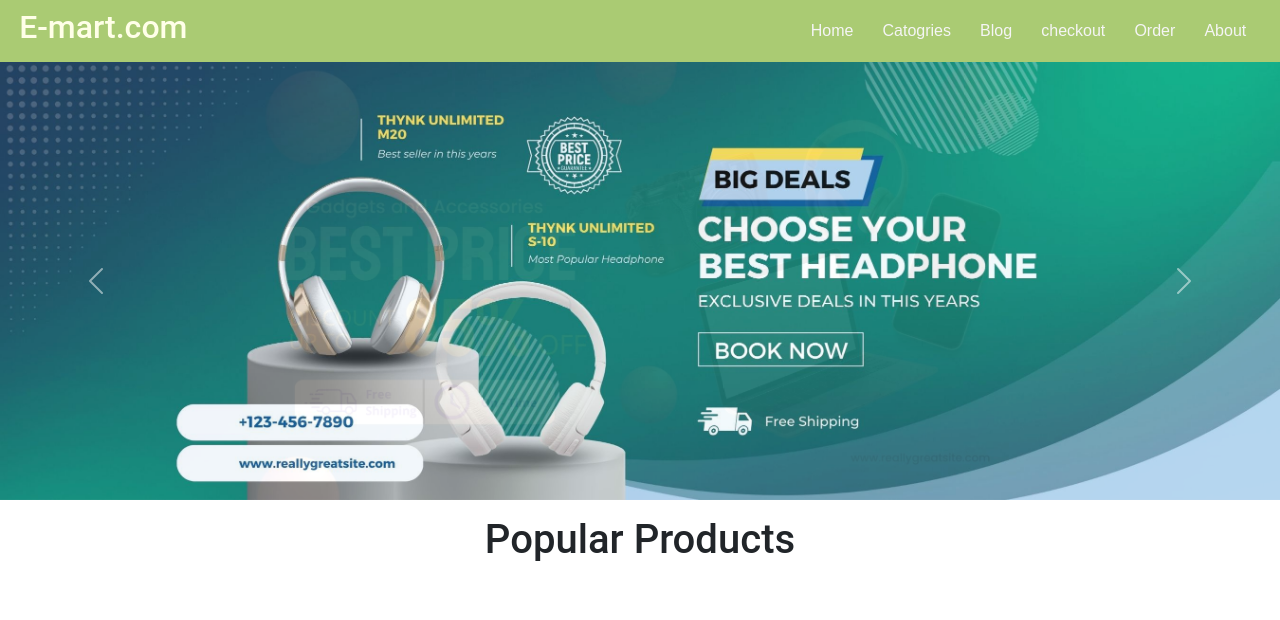
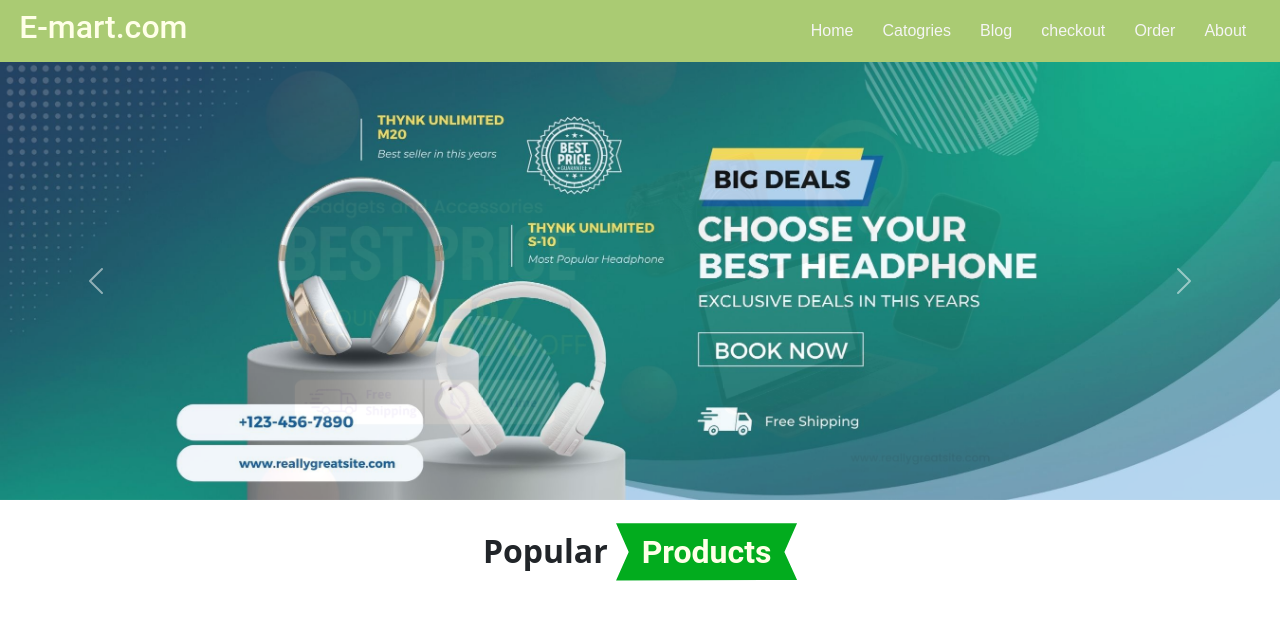
Before and after one commit to mohits029/mini-projects, a plain HTML site: page chandana/index.html in a window 1280 px wide. Drawn offline with nearby package versions, Linux system fonts and the light colour scheme.

Commit message:
modified success

```diff
--- a/chandana/css/style.css
+++ b/chandana/css/style.css
@@ -40,27 +40,23 @@ body{
 }
 
 .main{
+    display: flex;
     justify-content: center;
     align-items: center;
+    margin: 2rem auto;
 
 
 }
-
-.main h1{
-    font-family: roboto;
-    margin: 1rem auto;
-    text-align: center;
-    background-image: url("../templates/images/red-tag1.png");
-    background-size: cover;
-    /* background-color: red; */
-
+.main h2{
+    font-weight: bold;
 }
 
-.sample{
-    border: 2px solid red;
-    height: 20vh;
-    background-image: url("../templates/images/1.jpg");
-    background-size: cover;
+.main span{
+    font-family: roboto;
+    color: #FFFFE8;
+    padding: 0.6rem 1.6rem;
+    background: rgb(2, 172, 30);
+    clip-path: polygon(100% 0, 93% 50%, 100% 99%, 0% 100%, 7% 50%, 0% 0%);
 
 
 }
--- a/chandana/index.html
+++ b/chandana/index.html
@@ -47,7 +47,11 @@
 
 
       <div class="main">
-        <h1>Popular Products</h1>
+        <h2>
+          Popular
+          <span>Products</span>
+        </h2>
+
 
       </div>
 
```
